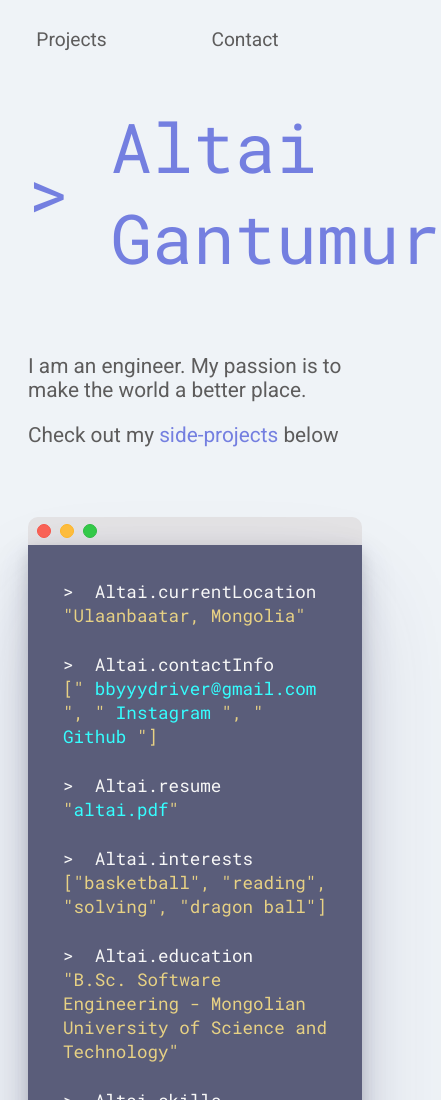
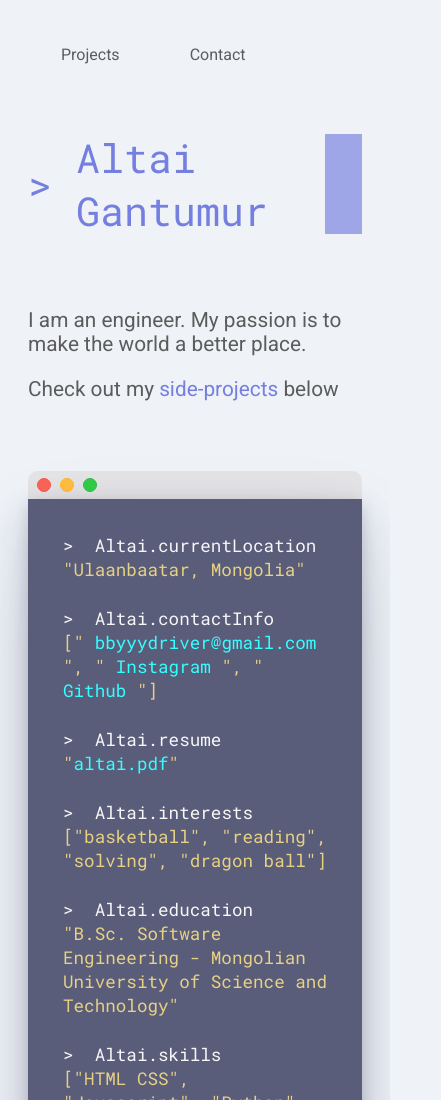
Before and after one commit to altai861/altai861.github.io, a website built with Vite: page index.html in a window 390 px wide. Shown: the top 1100 px of the page, 441 px wide, since content can reach past the window. Built offline with nearby package versions, Linux system fonts and the light colour scheme.

Commit message:
fixed mobile responsive issue

```diff
--- a/style.css
+++ b/style.css
@@ -19,28 +19,7 @@ body {
   padding: 50px 200px;
 }
 
-@media(max-width: 767px) {
-  #home-container {
-    padding: 20px 20px;
-  }
-  #navbar {
-    justify-content: center;
-    width: 75%;
-  }
-  img {
-    display: none;
-  }
-  .project-background{
-    display: none;
-  }
-  .project-card {
-    padding: 0;
-  }
 
-  #name-title {
-    font-size: 10px;
-  }
-}
 
 #navbar {
   text-align: right;
@@ -48,15 +27,14 @@ body {
   color: rgb(93, 92, 92);
 }
 
-#navbar :nth-child(1) {
-  padding: 0;
-  margin-right: 100px;
-}
+
 
 #navbar a {
   color: rgb(93, 92, 92);
   position: relative;
   text-decoration: none;
+  padding: 7px 25px;
+  margin: 10px;
 }
 
 #navbar a:hover {
@@ -369,3 +347,33 @@ body {
   padding-bottom: 50px;
   color: #525f7f;
 }
+
+
+@media(max-width: 767px) {
+  #home-container {
+    padding: 20px 20px;
+  }
+  #navbar {
+    font-size: medium;
+    width: 75%;
+    display: flex;
+    justify-content: center;
+    align-items: center;
+  }
+  img {
+    display: none;
+  }
+  .project-background{
+    display: none;
+  }
+  .project-card {
+    padding: 0;
+  }
+
+  #name-title {
+    font-size: 2.5rem;
+  }
+  #contact-links {
+    word-wrap: break-word;
+  }
+}
```
